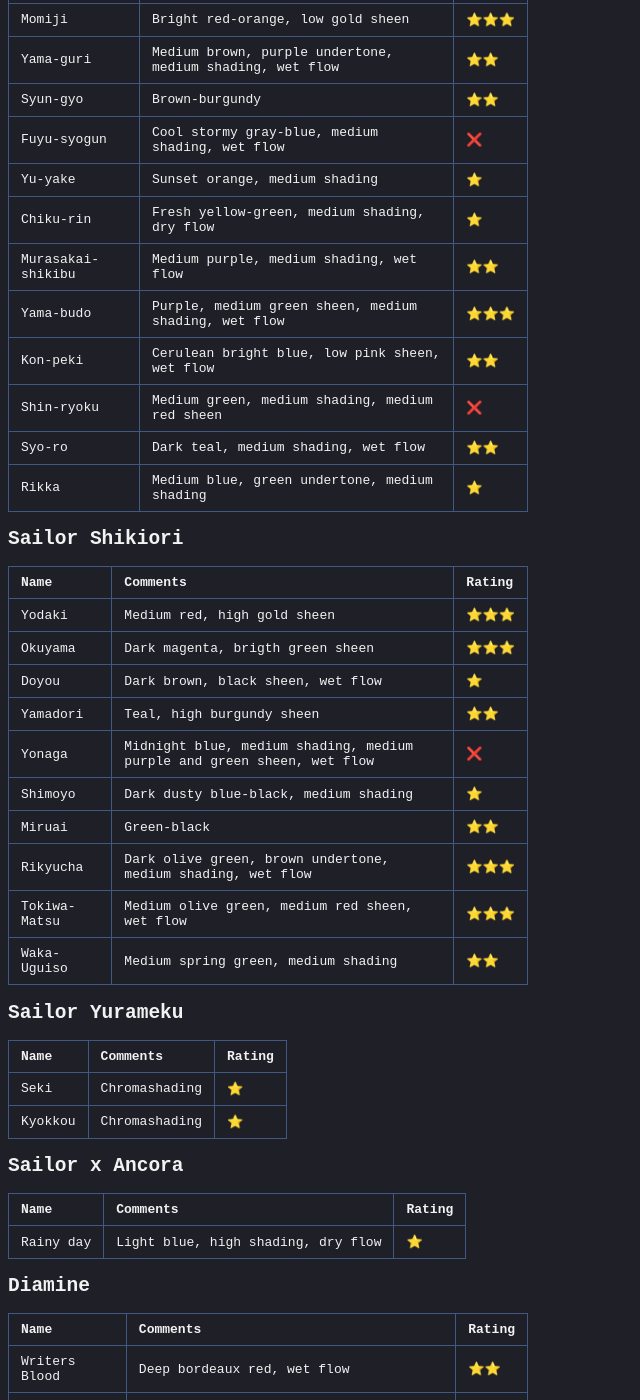
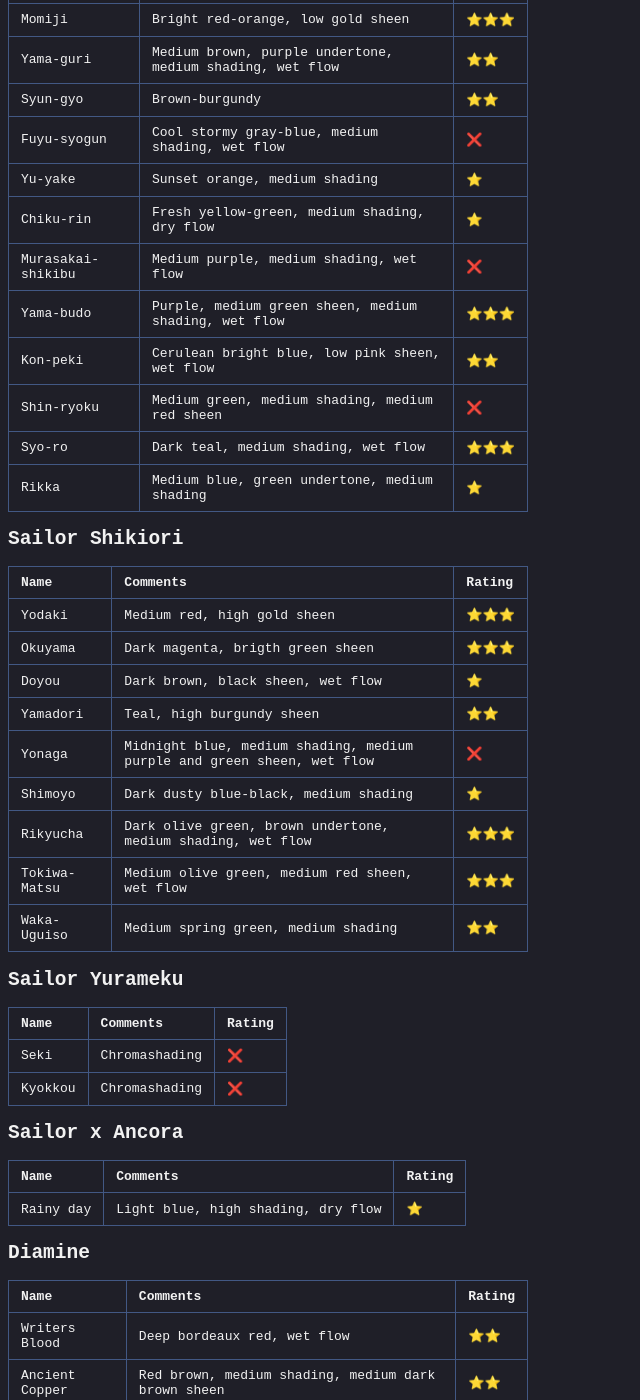
Before and after one commit to s-estay/s-estay.github.io, a Jekyll site: the page built from _posts/2026-05-28-ink-collection.md, in a window 1280 px wide and 1400 px high, scrolled down 273 px. Shown: the whole window, without its empty margins (0-640 px from the left). Built offline with Jekyll 4.4.1, drawn with Linux system fonts in a browser that asks for light colours; some of the changed text lies outside the part shown.

Commit message:
Change ink ratings from stars to crosses
Updated ink ratings to reflect changes in quality assessment.

```diff
--- a/_posts/2026-05-28-ink-collection.md
+++ b/_posts/2026-05-28-ink-collection.md
@@ -18,11 +18,11 @@
 | Fuyu-syogun | Cool stormy gray-blue, medium shading, wet flow | ❌ |
 | Yu-yake | Sunset orange, medium shading | ⭐️ |
 | Chiku-rin | Fresh yellow-green, medium shading, dry flow | ⭐️ |
-| Murasakai-shikibu | Medium purple, medium shading, wet flow | ⭐️⭐️ |
+| Murasakai-shikibu | Medium purple, medium shading, wet flow | ❌ |
 | Yama-budo | Purple, medium green sheen, medium shading, wet flow | ⭐️⭐️⭐️ |
 | Kon-peki | Cerulean bright blue, low pink sheen, wet flow | ⭐️⭐️ |
 | Shin-ryoku | Medium green, medium shading, medium red sheen | ❌ |
-| Syo-ro | Dark teal, medium shading, wet flow | ⭐️⭐️ |
+| Syo-ro | Dark teal, medium shading, wet flow | ⭐️⭐️⭐️ |
 | Rikka | Medium blue, green undertone, medium shading | ⭐️ |
 
 ## Sailor Shikiori
@@ -35,7 +35,6 @@
 | Yamadori | Teal, high burgundy sheen | ⭐️⭐️ |
 | Yonaga | Midnight blue, medium shading, medium purple and green sheen, wet flow | ❌ |
 | Shimoyo | Dark dusty blue-black, medium shading | ⭐️ |
-| Miruai | Green-black | ⭐️⭐️ |
 | Rikyucha | Dark olive green, brown undertone, medium shading, wet flow | ⭐️⭐️⭐️ |
 | Tokiwa-Matsu | Medium olive green, medium red sheen, wet flow | ⭐️⭐️⭐️ |
 | Waka-Uguiso | Medium spring green, medium shading | ⭐️⭐️ |
@@ -44,8 +43,8 @@
 
 | Name | Comments | Rating |
 | --- | --- | --- |
-| Seki | Chromashading | ⭐️ |
-| Kyokkou | Chromashading | ⭐️ |
+| Seki | Chromashading | ❌ |
+| Kyokkou | Chromashading | ❌ |
 
 ## Sailor x Ancora
 
@@ -76,8 +74,8 @@
 
 | Name | Comments | Rating |
 | --- | --- | --- |
-| Lie de Thé | – | – |
-| Cacao du Brésil | – | – |
+| Lie de Thé | – | ❌ |
+| Cacao du Brésil | – | ❌ |
 | Ambre de Birmanie | – | – |
 | Perle Noire | – | – |
 | Poussière de Lune | – | – |
@@ -86,8 +84,8 @@
 
 | Name | Comments | Rating |
 | --- | --- | --- |
-| Blue-black | Iron gall | – |
-| Royal blue | – | – |
+| Blue-black | Iron gall | ❌ |
+| Royal blue | – | ❌ |
 
 ## Kaweco
 
```
Also changed, not shown: other parts of _posts/2026-05-28-ink-collection.md (+2 -3 lines).
